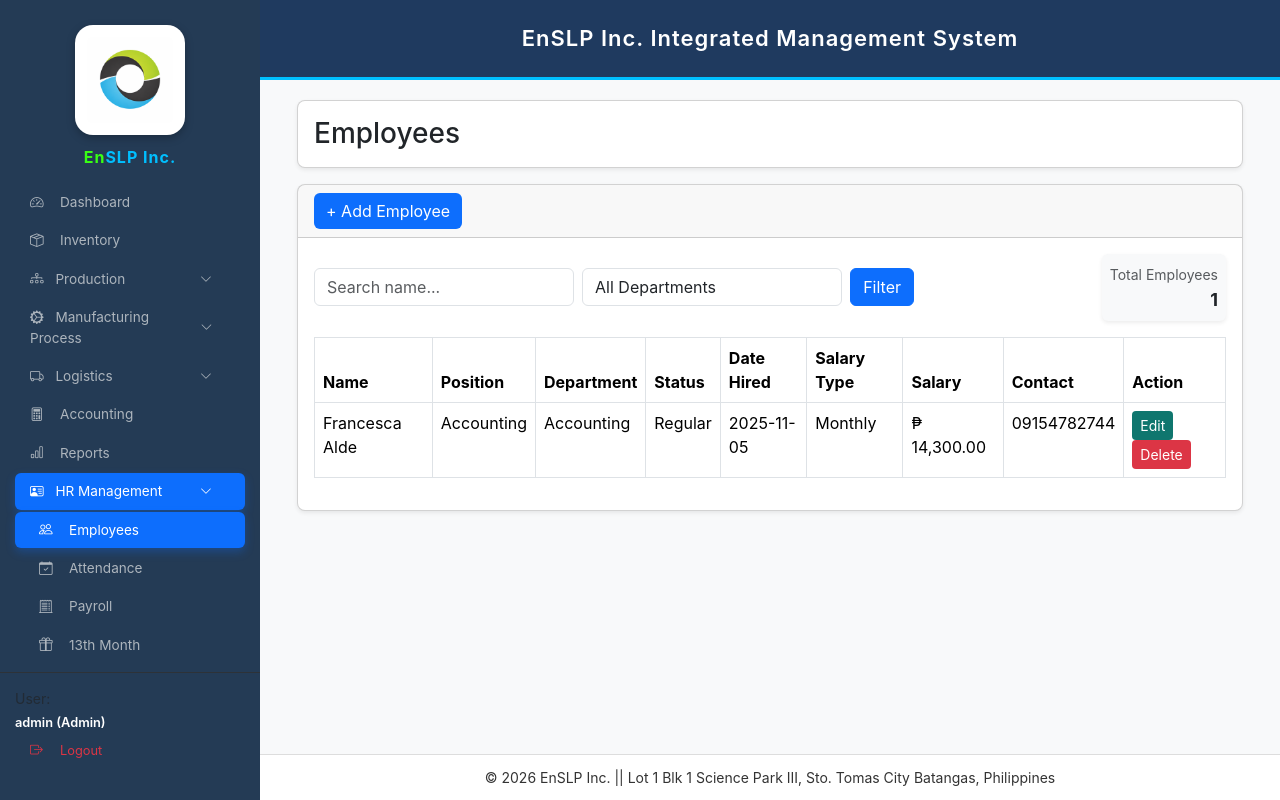
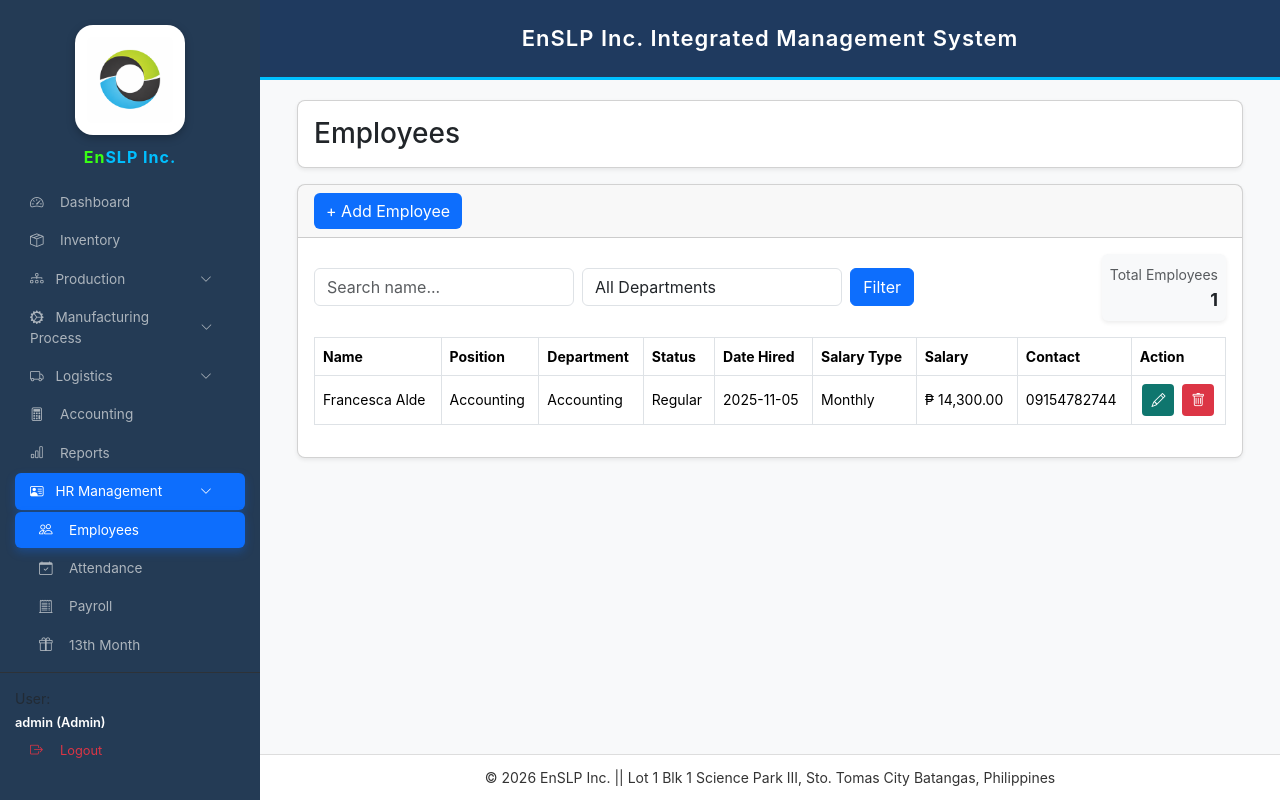
Before and after one commit to prncssrrm/finalfinalenslp, a PHP site: page /employees.php in a window 1280 px wide. Run offline with PHP 8.4, Linux system fonts and the light colour scheme; a user stored in the database is signed in; data comes from the database, SQL or seed files in the repository.

Commit message:
Add files via upload

```diff
--- a/employees.php
+++ b/employees.php
@@ -115,6 +115,24 @@ margin:0;
 margin-left:260px;
 padding:25px;
 margin-top:75px;
+}
+
+.table td, .table th{
+    vertical-align: middle;
+    font-size: 14px;
+}
+
+.table th{
+    white-space: nowrap;
+}
+
+.btn-edit, .btn-delete{
+    width:32px;
+    height:32px;
+    padding:0;
+    display:inline-flex;
+    align-items:center;
+    justify-content:center;
 }
 
 /* CARD */
@@ -278,11 +296,11 @@ while($row=$stmt->fetch()){
 <td>₱ <?=money2($row['salary_amount'])?></td>
 <td><?=$row['contact_no']?></td>
 
-<td>
+<td class="text-center">
 
 <button
 type="button"
-class="btn btn-edit btn-sm"
+class="btn btn-edit btn-sm me-1"
 data-bs-toggle="modal"
 data-bs-target="#editModal"
 data-id="<?=$row['id']?>"
@@ -294,16 +312,17 @@ data-date="<?=$row['date_hired']?>"
 data-type="<?=$row['salary_type']?>"
 data-salary="<?=$row['salary_amount']?>"
 data-contact="<?=$row['contact_no']?>"
+title="Edit"
 >
-Edit
+<i class="bi bi-pencil"></i>
 </button>
 
 <a href="?delete=<?=$row['id']?>"
 onclick="return confirm('Delete employee?')"
-class="btn btn-delete btn-sm">
-
-Delete
-
+class="btn btn-delete btn-sm"
+title="Delete"
+>
+<i class="bi bi-trash"></i>
 </a>
 
 </td>
```
